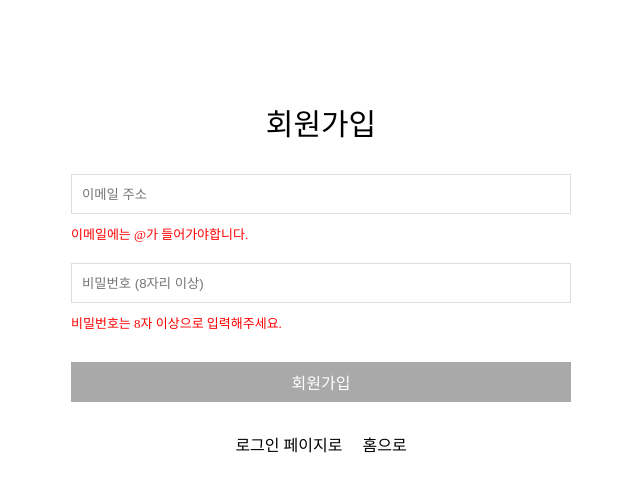
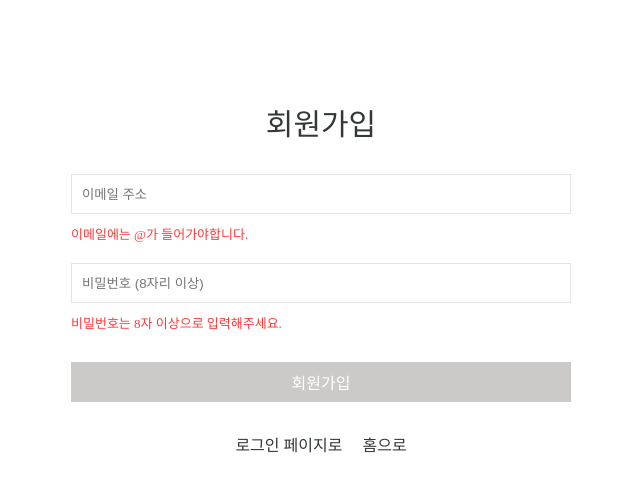
Before and after one commit to wanted-pre-onboarding-team-12th-7/pre-onboarding-12th-1-7, a React (Create React App) app: page /signup in a window 1280 px wide. Shown: the top 492 px of the page, without its empty margins (319-959 px from the left). Built offline with nearby package versions, Linux system fonts and the light colour scheme.

Commit message:
refactor: 모든 색상에 ThemeProvider 적용
- 색상을 사용하는 곳에 theme을 사용할 수 있도록 수정하였습니다.

```diff
--- a/src/App.tsx
+++ b/src/App.tsx
@@ -14,6 +14,7 @@ const GlobalStyle = createGlobalStyle`
   #root{
     width:100%;
     height:100%;
+    color: ${({ theme }) => theme.colors.black};
   }
   a{
     color: inherit;
--- a/src/components/TodoItem/TodoItem.tsx
+++ b/src/components/TodoItem/TodoItem.tsx
@@ -98,7 +98,8 @@ const Li = styled.li`
   justify-content: space-between;
   align-items: center;
   border-radius: 12px;
-  border: 2px solid black;
+
+  border: 1px solid ${({ theme }) => theme.colors.gray};
 `
 const CheckboxSpanWrapper = styled.div`
   max-width: 50%;
--- a/src/components/TodoList/TodoList.tsx
+++ b/src/components/TodoList/TodoList.tsx
@@ -111,16 +111,19 @@ const StyledLabel = styled.label`
 `
 
 const StyledInput = styled.input`
-  border: 1px solid #9a9a9a;
   border-radius: 12px;
   padding: 8px 8px;
   margin-right: 12px;
   width: 100%;
+
+  border: 1px solid ${({ theme }) => theme.colors.gray};
 `
 const StyledButton = styled.button`
-  border: 1px solid #9a9a9a;
   border-radius: 12px;
   padding: 8px 8px;
+
+  background-color: ${({ theme }) => theme.colors.lightgray};
+  border: 1px solid ${({ theme }) => theme.colors.gray};
 `
 const FlexUl = styled.ul`
   display: flex;
--- a/src/components/common/Sign/SignForm.styled.tsx
+++ b/src/components/common/Sign/SignForm.styled.tsx
@@ -1,4 +1,4 @@
-import styled from 'styled-components'
+import styled, { css } from 'styled-components'
 
 export const StyledSignFormContainer = styled.div`
   width: calc(100% - 40px);
@@ -23,32 +23,41 @@ export const StyledSignFormInput = styled.input`
   height: 40px;
   margin: 20px 0 0;
   padding: 0 10px;
-  border: 1px solid #ddd;
-  background-color: #fff;
+
+  ${({ theme }) => css`
+    background-color: ${theme.colors.white};
+    border: 1px solid ${theme.colors.lightgray};
+  `}
 `
 export const StyledSignFormMsg = styled.p`
   font-size: 13px;
   padding: 0;
   margin: 10px 0 0;
-  color: red;
 
-  &.pass {
-    color: blue;
-  }
+  ${({ theme }) => css`
+    color: ${theme.colors.red};
+
+    &.pass {
+      color: ${theme.colors.blue};
+    }
+  `}
 `
 export const StyledSignFormButton = styled.button`
   display: block;
   margin-top: 30px;
   width: 100%;
   height: 40px;
-  background-color: blue;
-  color: white;
   border: 0;
   font-size: 16px;
 
-  &:disabled {
-    background-color: darkgray;
-  }
+  ${({ theme }) => css`
+    color: ${theme.colors.white};
+    background-color: ${theme.colors.blue};
+
+    &:disabled {
+      background-color: ${theme.colors.gray};
+    }
+  `}
 `
 
 export const StyledSignFormLinkWrap = styled.div`
--- a/src/pages/HomePage.tsx
+++ b/src/pages/HomePage.tsx
@@ -75,9 +75,9 @@ const SignButton = styled.button<{ isSignin: boolean }>`
   border-radius: 5px;
   cursor: pointer;
 
-  ${({ isSignin }) => css`
-    background-color: ${isSignin ? 'black' : 'white'};
-    color: ${isSignin ? 'white' : 'black'};
+  ${({ isSignin, theme }) => css`
+    background-color: ${isSignin ? theme.colors.black : theme.colors.white};
+    color: ${isSignin ? theme.colors.white : theme.colors.black};
   `}
 `
 
--- a/src/pages/NotFoundPage.tsx
+++ b/src/pages/NotFoundPage.tsx
@@ -45,7 +45,6 @@ const StyledComment = styled.span`
 const StyledButton = styled.button`
   margin: 10px;
   padding: 5px 10px;
-  background-color: white;
   border: 0.5px solid black;
   border-radius: 10px;
   cursor: pointer;
--- a/src/styles/colors.ts
+++ b/src/styles/colors.ts
@@ -3,6 +3,7 @@ export interface Colors {
   white: string
   red: string
   blue: string
+  lightgray: string
   gray: string
 }
 
@@ -10,7 +11,8 @@ const colors: Colors = {
   black: '#333835',
   white: '#FFFFFF',
   red: '#FF3838',
-  blue: '#8FD3F4',
+  blue: '#8BBAD1',
+  lightgray: '#E6E4E2',
   gray: '#CCCAC8',
 }
 
```
